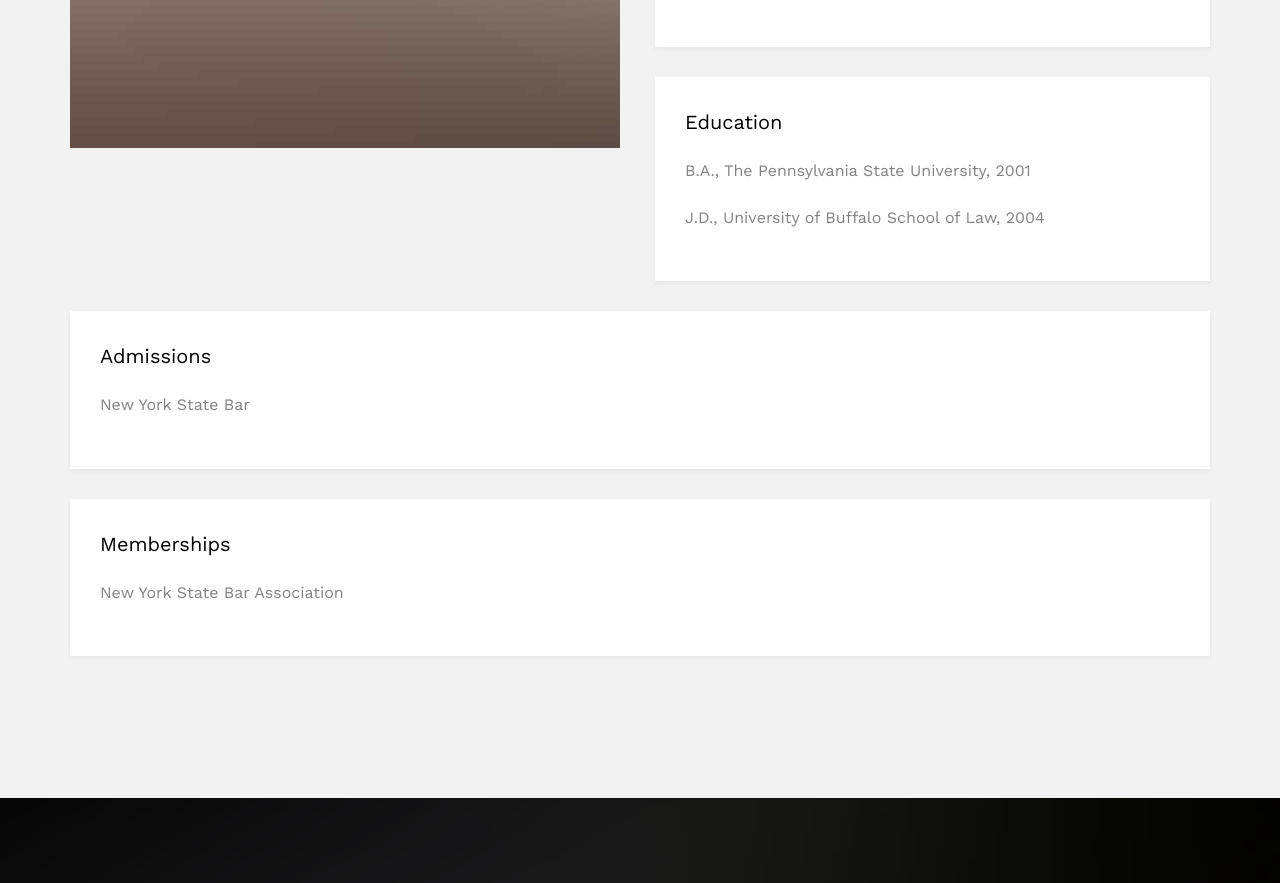
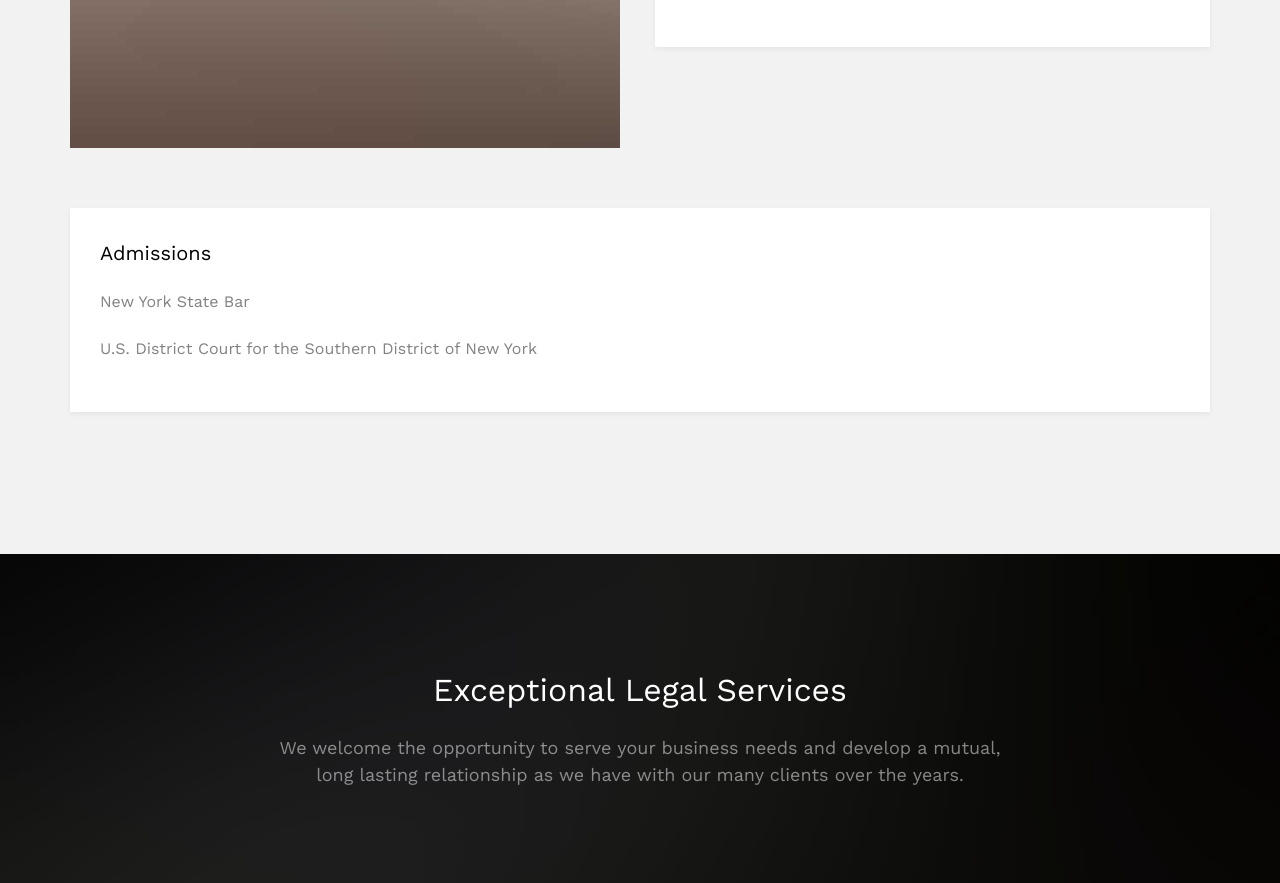
Before and after one commit to sbenson7/ngs, a plain HTML site: page public/michealKesselman.html in a window 1280 px wide. Shown: the part 794-1677 px from the top of the page. Drawn offline with nearby package versions, Linux system fonts and the light colour scheme; files whose address does not match are found by name.

Commit message:
fix kesselman

```diff
--- a/public/michealKesselman.html
+++ b/public/michealKesselman.html
@@ -159,28 +159,12 @@
             </div>
           </div>
         </div>
-        <div class="col-lg-6 col-md-6">
-          <div class="fh5co-blog animate-box">
-            <div class="blog-text">
-              <h3>Education</h3>
-              <p>B.A., The Pennsylvania State University, 2001</p>
-              <p>J.D., University of Buffalo School of Law, 2004</p>
-            </div>
-          </div>
-        </div>
         <div class="col-lg-12 col-md-12">
           <div class="fh5co-blog animate-box">
             <div class="blog-text">
               <h3>Admissions</h3>
               <p>New York State Bar</p>
-            </div>
-          </div>
-        </div>
-        <div class="col-lg-12 col-md-12">
-          <div class="fh5co-blog animate-box">
-            <div class="blog-text">
-              <h3>Memberships</h3>
-              <p>New York State Bar Association</p>
+              <p>U.S. District Court for the Southern District of New York</p>
             </div>
           </div>
         </div>
```
